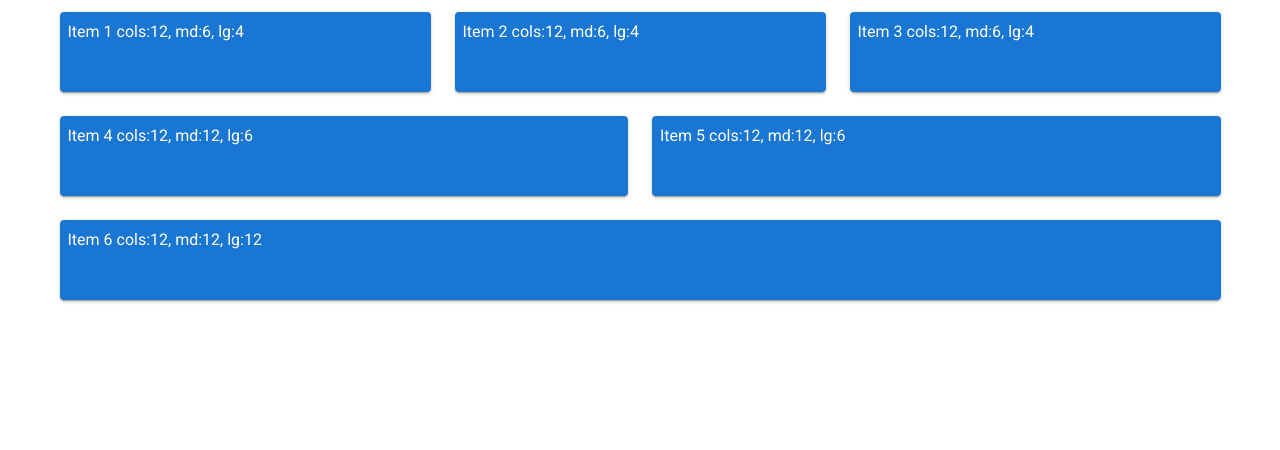
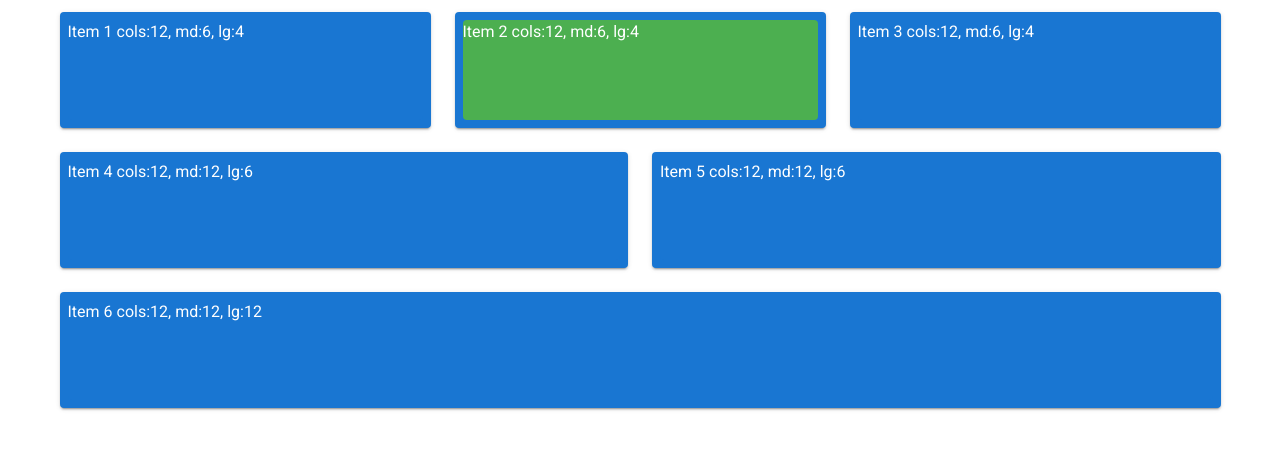
Before and after one commit to terrykingdev/vue-draggable-grid, a Vue app: page / in a window 1280 px wide. Shown: the top 450 px of the page. Built offline with nearby package versions, Linux system fonts and the light colour scheme.

Commit message:
Dynamic component

```diff
--- a/src/App.vue
+++ b/src/App.vue
@@ -5,14 +5,13 @@
       <v-row @mousemove='mousemove' @mousedown.stop.prevent='mousedown' @mouseup='mouseup'>
       <v-card
         v-if="draggedItem"
-        :height="draggedItemHeight"
-        :width="draggedItemWidth"
         class="draggeditem"
         :class="cardColour(draggedItem)"
         :style="getDraggedStyle()"
+        elevation="15"
         dark
         >
-          {{ draggedItem.text }}
+          <component :is="draggedItem.component" :text="draggedItem.text"/>
       </v-card>
         <v-col
             v-for="(item,index) in cards" :key="index"
@@ -22,12 +21,12 @@
             >
             <v-card
               :ref="index"
-              height=80
               :class="cardColour(item)"
-              :style="getStyle(item)"
+              :style="cardStyle(item)"
+              class="draggable"
               dark
               >
-                {{ item.text }}
+                <component :is="item.component" :text="item.text"/>
             </v-card>
         </v-col>
       </v-row>
@@ -41,6 +40,8 @@
 </template>
 
 <script>
+import Card1 from './components/Card1'
+import Card2 from './components/Card2'
 
 export default {
   name: 'App',
@@ -48,12 +49,12 @@ export default {
   },
   data: () => ({
     cards: [
-      { cols:12, md:6, lg:4, text: "Item 1 cols:12, md:6, lg:4"},
-      { cols:12, md:6, lg:4, text: "Item 2 cols:12, md:6, lg:4"},
-      { cols:12, md:6, lg:4, text: "Item 3 cols:12, md:6, lg:4"},
-      { cols:12, md:12, lg:6, text: "Item 4 cols:12, md:12, lg:6"},
-      { cols:12, md:12, lg:6, text: "Item 5 cols:12, md:12, lg:6"},
-      { cols:12, md:12, lg:12, text: "Item 6 cols:12, md:12, lg:12"},
+      { cols:12, md:6, lg:4, text: "Item 1 cols:12, md:6, lg:4", component: Card1},
+      { cols:12, md:6, lg:4, text: "Item 2 cols:12, md:6, lg:4", component: Card2},
+      { cols:12, md:6, lg:4, text: "Item 3 cols:12, md:6, lg:4", component: Card1},
+      { cols:12, md:12, lg:6, text: "Item 4 cols:12, md:12, lg:6", component: Card1},
+      { cols:12, md:12, lg:6, text: "Item 5 cols:12, md:12, lg:6", component: Card1},
+      { cols:12, md:12, lg:12, text: "Item 6 cols:12, md:12, lg:12", component: Card1},
       // { id:1, cols:3, text: "1 cols3"},
       // { id:2, cols:3, text: "2 cols3"},
       // { id:3, cols:3, text: "3 cols3"},
@@ -78,44 +79,45 @@ export default {
     dragging: false,
     newIndex: -1,
     draggedItem: null,
-    draggedItemX: null,
-    draggedItemY: null,
+    draggedItemInfo: null,
   }),
-  computed: {
-  },
   methods: {
+    cardStyle(item){
+      if (item.blank){
+        // Make the blanked item the same width and height as the dragged
+        return `width:${this.draggedItemInfo.width}px;height:${this.draggedItemInfo.height}px;`
+      } else {
+        return ''
+      }
+    },
     getDraggedStyle(){
-      return `position:absolute;top:${this.draggedItemY}px;left:${this.draggedItemX}px;`
-    },
-    getStyle(item){
-      if (item.absolute){
-        return "position:absolute;top:0;left:0;"
-      }
+      return `position:absolute;left:${this.draggedItemInfo.posX}px;top:${this.draggedItemInfo.posY}px;width:${this.draggedItemInfo.width}px;height:${this.draggedItemInfo.height}px;`
     },
     cardColour(item){
       if (item.blank){
-        return "grey lighten-1"
+        return "grey lighten-2"
       } else {
         return "primary pa-2"
       }
     },
     getBox(e){
-        let found=this.collisionBoxes.findIndex(box => e.clientX >= box.left && e.clientX <= box.right && e.clientY >= box.top && e.clientY <= box.bottom)
+        let found = this.collisionBoxes.findIndex(box => e.clientX >= box.left && e.clientX <= box.right && e.clientY >= box.top && e.clientY <= box.bottom)
         // Why to a string? Strange behaviour when it isn't, need to look into it.
         return found>=0?found.toString():null
     },
     mousemove(e){
       if (this.dragging){
-        this.draggedItemX = e.clientX+this.dragOffsetX
-        this.draggedItemY = e.clientY+this.dragOffsetY
+        this.draggedItemInfo.posX = e.clientX-this.draggedItemInfo.offsetX
+        this.draggedItemInfo.posY = e.clientY-this.draggedItemInfo.offsetY
+
         // Get the box your mouse is currently over
-        let found=this.getBox(e)
-        this.newIndex=found
+        let found = this.getBox(e)
         if (found && found!=this.currentIndex){
+          this.newIndex = found
           // Position has changed
           let newcards=[]
           for(let i in this.startOrder){
-            if (i!=this.startIndex){
+            if (i != this.startIndex){
               newcards.push(this.startOrder[i])
             }
           }
@@ -124,7 +126,6 @@ export default {
 
           // Update cards with the new order and vue updates visually
           this.cards = newcards
-
           this.currentIndex=found
         }
       }
@@ -133,20 +134,26 @@ export default {
       this.dragging = true
       this.calc()
       this.startIndex = this.getBox(e)
-      this.cards[this.startIndex].absolute=true
+      this.currentIndex = this.startIndex
+      this.newIndex = this.startIndex
+      this.cards[this.startIndex].absolute = true // flag the selected card for absolute positioning
       this.draggedItem = this.cards.splice(this.startIndex,1)[0] // remove item clicked on
-      this.draggedItemWidth = this.collisionBoxes[this.startIndex].width
-      this.draggedItemHeight = this.collisionBoxes[this.startIndex].height
-      this.dragOffsetX = this.collisionBoxes[this.startIndex].left-e.clientX
-      this.dragOffsetY = this.collisionBoxes[this.startIndex].top-e.clientY
-      this.draggedItemX = e.clientX+this.dragOffsetX
-      this.draggedItemY = e.clientY+this.dragOffsetY
-      console.log('dragOffsets',this.dragOffsetX,this.dragOffsetY)
+      let box = this.collisionBoxes[this.startIndex]
+      this.draggedItemInfo = {
+        width: box.width,
+        height: box.height,
+        offsetX: e.clientX-box.left,
+        offsetY: e.clientY-box.top,
+        posX: e.clientX-(e.clientX-box.left),
+        posY: e.clientY-(e.clientY-box.top)
+      }
       this.cards.splice(this.startIndex,0,{ cols:this.draggedItem.cols, md:this.draggedItem.md, lg:this.draggedItem.lg, blank:true}) // insert blank
-      this.currentIndex = this.startIndex
     },
     mouseup(){
-      console.log('mouseup',this.newIndex)
+      console.log('mouseup',this.newIndex,this.startIndex)
+      if (!this.newIndex){
+        this.newIndex = this.startIndex
+      }
       this.draggedItem.absolute = null
       this.cards.splice(this.newIndex,1) // delete blank
       this.cards.splice(this.newIndex,0,this.draggedItem) // insert original item
@@ -163,10 +170,10 @@ export default {
         let bb=ref.$el.getBoundingClientRect()
         bbs.push(bb)
       }
-      for(let i in this.cards){
-        so.push(this.cards[i])
+      for(let card of this.cards){
+        so.push(card)
       }
-      this.startOrder = so // array of original stating order
+      this.startOrder = so // array of original starting order
       this.collisionBoxes = bbs // array of box collisions
     }
   }
@@ -186,8 +193,14 @@ export default {
   border: 2px solid red;
   pointer-events: none;
 }
+.draggable{
+  cursor: -webkit-grab;
+  cursor: grab;
+}
 .draggeditem{
-  pointer-events: none;
   z-index:1;
+  cursor: -webkit-grabbing;
+  cursor: grabbing;
+	transform: rotateZ(1.5deg) scale(1.05);
 }
 </style>
--- /dev/null
+++ b/src/components/Card1.vue
@@ -0,0 +1,16 @@
+<template>
+    <div
+        class="primary"
+        style="height:100px;"
+        >
+        {{ title }}
+        {{ text }}
+    </div>
+</template>
+
+<script>
+export default {
+    name:'Card1',
+    props: ['title','text']
+}
+</script>
--- /dev/null
+++ b/src/components/Card2.vue
@@ -0,0 +1,16 @@
+<template>
+    <div
+        class="success"
+        style="height:100px;"
+        >
+        {{ title }}
+        {{ text }}
+    </div>
+</template>
+
+<script>
+export default {
+    name:'Card2',
+    props: ['title','text']
+}
+</script>
```
Also changed, not shown: src/components/Card.vue (deleted, +0 -18 lines).
